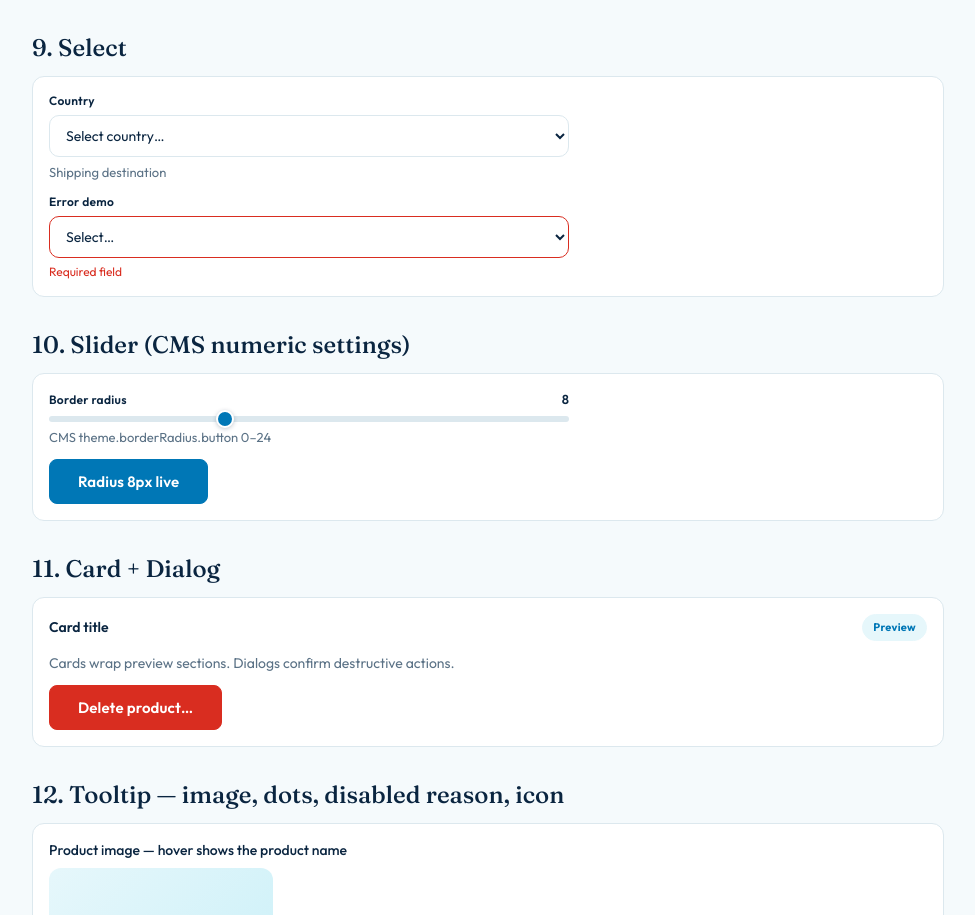
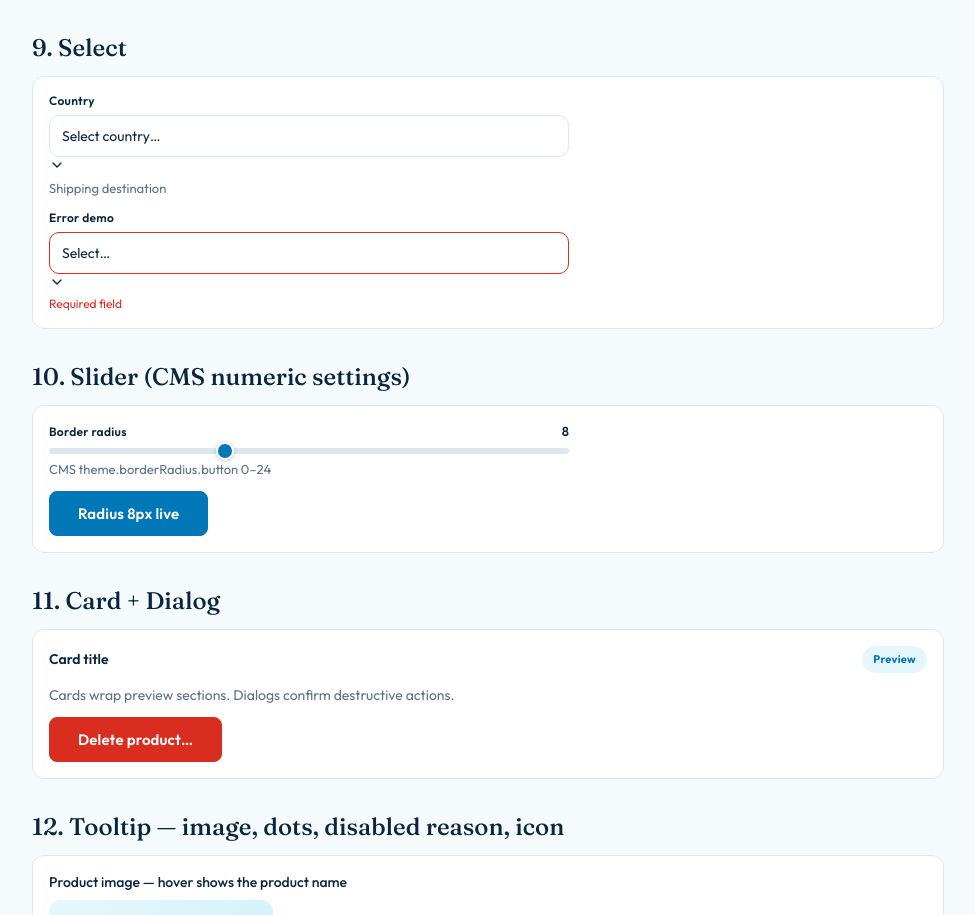
Before and after one commit to E-Commerce-BDA/storefront-frontend, a Next.js app: page /components in a window 1280 px wide. Shown: the part 2483-3398 px from the top of the page, without its empty margins (152-1127 px from the left). Built offline with nearby package versions, Linux system fonts and the light colour scheme.

Commit message:
Feat(ui): Select house paint + arrow layer (native)
bg/text/focus props, appearance-none + glyph-or-upload arrow, right-room padding. List-interior stays OS (documented). Local only, unpushed.

```diff
--- a/components/ui/Select.tsx
+++ b/components/ui/Select.tsx
@@ -1,10 +1,19 @@
-import { forwardRef } from "react";
+import { forwardRef, type CSSProperties } from "react";
+import { Icon } from "./icons";
 
-/** Dumb Select — native select styled like Input. No Radix in Phase-1. */
+/**
+ * Dumb Select — native branch by default (custom listbox via
+ * variant="custom"). Native menus are OS chrome: button-face knobs apply,
+ * list-interior knobs (option hover/selected faces, animation) are
+ * documented-ignored on native — that split is why the custom branch
+ * exists (see components/customization.md).
+ */
 export interface SelectOption {
   value: string;
   label: string;
 }
+
+export type SelectVariant = "native" | "custom";
 
 export interface SelectProps extends Omit<React.SelectHTMLAttributes<HTMLSelectElement>, "onChange" | "value"> {
   value: string;
@@ -16,10 +25,42 @@ export interface SelectProps extends Omit<React.SelectHTMLAttributes<HTMLSelectE
   placeholder?: string;
   radius?: number;
   borderColor?: string;
+  /** House paint (theme feeds; flat wins). Absent = component tokens. */
+  bg?: string;
+  textColor?: string;
+  focusBorderColor?: string;
+  /** Branch selector (default native — zero-breakage). */
+  variant?: SelectVariant;
+  /** CMS media URL for the arrow (empty = chevron-down glyph). */
+  arrowIconUrl?: string;
+  /** Arrow right-offset px (arrow hit-area padding). */
+  arrowPadding?: number;
+}
+
+/**
+ * Arrow glyph with upload fallback. The chevron always renders beneath;
+ * a broken CMS URL removes its own <img> imperatively (decorative node
+ * only — no React state, so the dumb contract holds; re-renders
+ * self-heal by re-firing onError).
+ */
+function ArrowGlyph({ url }: { url?: string }) {
+  if (!url) return <Icon name="chevron-down" size={16} />;
+  return (
+    <>
+      <Icon name="chevron-down" size={16} />
+      {/* alt="" deliberate: the select is already labelled. */}
+      <img
+        src={url}
+        alt=""
+        aria-hidden="true"
+        onError={(e) => e.currentTarget.remove()}
+      />
+    </>
+  );
 }
 
 const Select = forwardRef<HTMLSelectElement, SelectProps>(function Select(
-  { value, onChange, options, label, helper, error, placeholder = "Select…", radius = 10, borderColor, id, disabled = false, required = false, className = "", style = {}, ...rest },
+  { value, onChange, options, label, helper, error, placeholder = "Select…", radius = 10, borderColor, bg, textColor, focusBorderColor, variant = "native", arrowIconUrl, arrowPadding = 12, id, disabled = false, required = false, className = "", style = {}, ...rest },
   ref,
 ) {
   const invalid = error != null && error !== "";
@@ -32,13 +73,23 @@ const Select = forwardRef<HTMLSelectElement, SelectProps>(function Select(
           {label} {required && <span aria-hidden>*</span>}
         </label>
       )}
+      <div className="sf-selectwrap">
         <select
           ref={ref}
           id={fieldId}
-        className="min-h-10 w-full bg-white px-3 py-2.5 text-sm text-[var(--color-ink)] outline-0 focus:border-[var(--color-accent)] focus:shadow-[0_0_0_3px_var(--focus-ring)]"
+          // sf-select hook: themed focus border paints through --se-focus
+          // (Textarea pattern). appearance-none drops the OS arrow; the
+          // arrow layer below replaces it (icon or uploaded URL).
+          className="sf-select min-h-10 w-full appearance-none py-2.5 pl-3 text-sm text-[var(--color-ink)] outline-0 focus:border-[var(--color-accent)] focus:shadow-[0_0_0_3px_var(--focus-ring)]"
+          data-focus={focusBorderColor ? "custom" : "default"}
+          data-variant={variant}
           style={{
             border: `1px solid ${invalid ? "var(--color-error)" : (borderColor ?? "var(--border)")}`,
             borderRadius: radius,
+            background: bg ?? "var(--color-navbar-bg, #ffffff)",
+            color: textColor,
+            paddingRight: `calc(${arrowPadding}px + 24px)`,
+            ...(focusBorderColor ? ({ "--se-focus": focusBorderColor } as CSSProperties) : {}),
             opacity: disabled ? 0.6 : undefined,
           }}
           value={value}
@@ -57,6 +108,12 @@ const Select = forwardRef<HTMLSelectElement, SelectProps>(function Select(
             </option>
           ))}
         </select>
+        {/* Arrow layer (decorative — the select is already labelled). */
+        /* img onError falls back to the glyph (broken CMS URL never blanks). */}
+        <span className="sf-select__arrow" aria-hidden="true" style={{ right: arrowPadding }}>
+          <ArrowGlyph url={arrowIconUrl} />
+        </span>
+      </div>
       {invalid ? (
         <p role="alert" className="m-0 text-xs text-[var(--color-error)]">
           {error}
```
Lines whose indentation alone changed are shown as unchanged.
